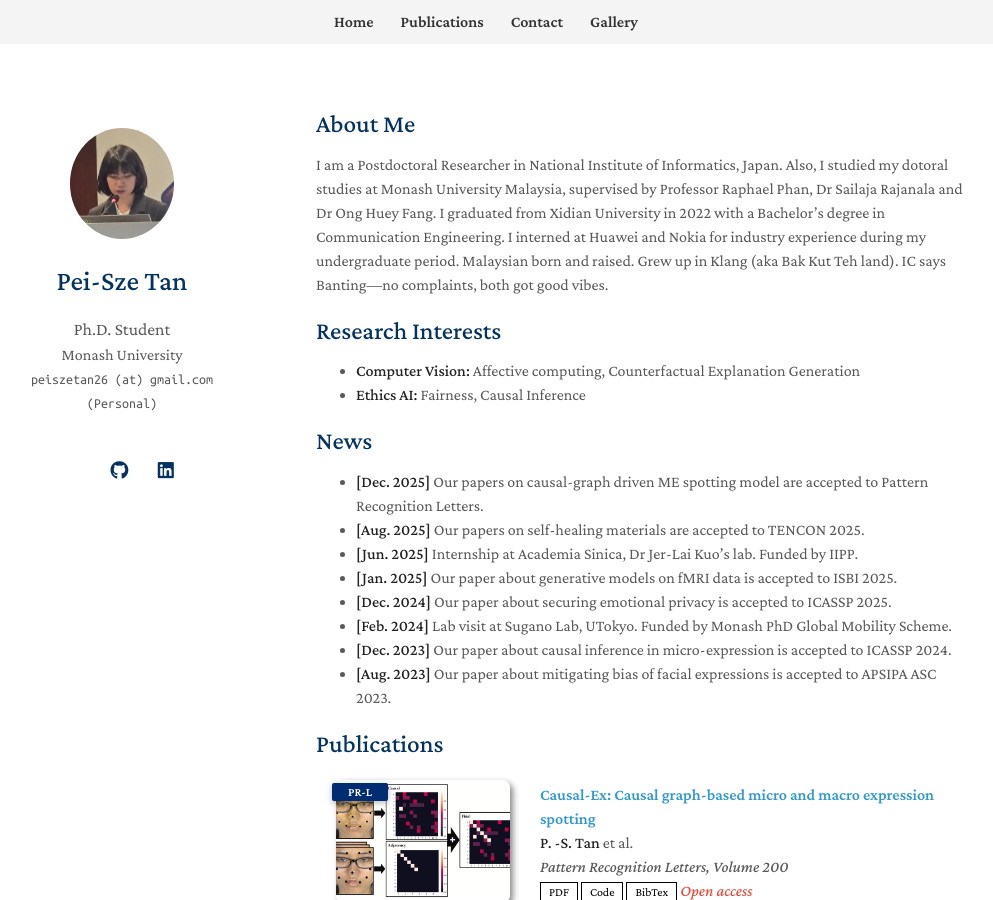
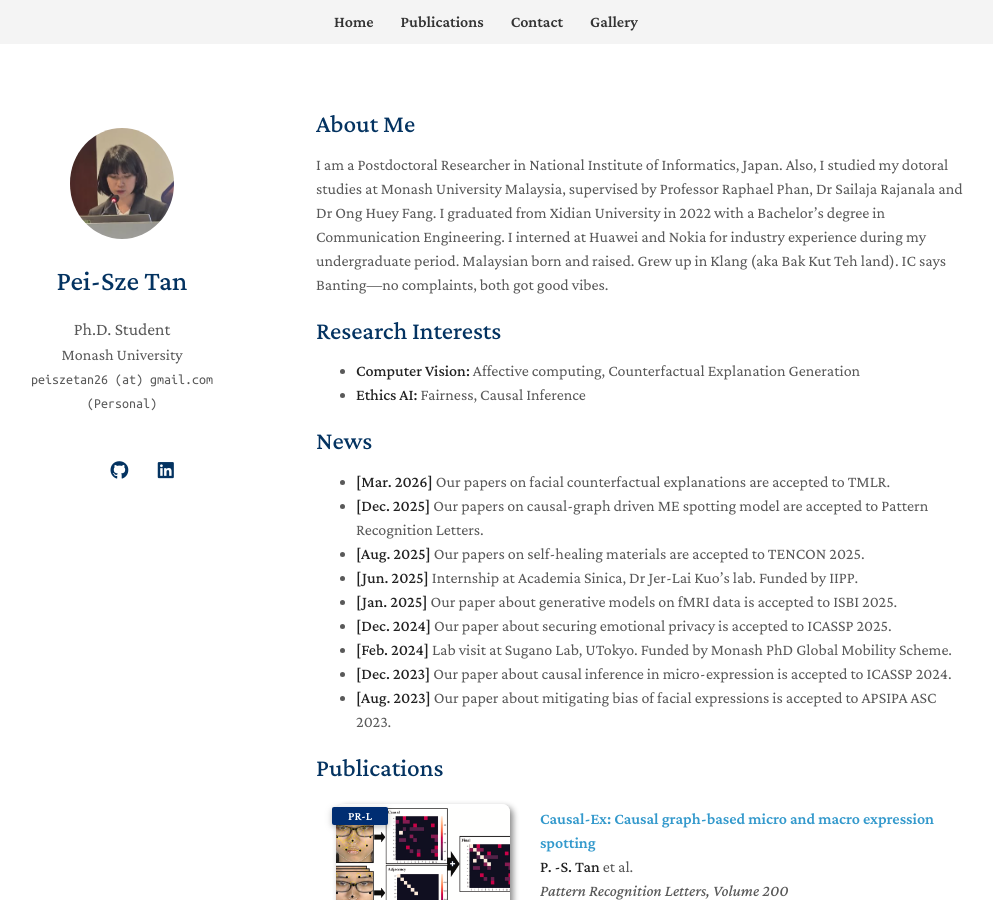
Before and after one commit to noobasuna/tpeisze, a Jekyll site: the page built from index.md, in a window 1280 px wide and 900 px high. Shown: the whole window, without its empty margins (154-1147 px from the left). Built offline with Jekyll 4.4.1, drawn with Linux system fonts in a browser that asks for light colours; a style sheet for code colours, icons or effects is not loaded; our own code applies the rules of GitHub Pages for plain Markdown files.

Commit message:
Add news entry for accepted papers in Mar. 2026

```diff
--- a/index.md
+++ b/index.md
@@ -12,6 +12,7 @@ I am a Postdoctoral Researcher in National Institute of Informatics, Japan. Also
 - **Ethics AI:** Fairness, Causal Inference
 
 ## News
+- **[Mar. 2026]** Our papers on facial counterfactual explanations are accepted to TMLR.
 - **[Dec. 2025]** Our papers on causal-graph driven ME spotting model are accepted to Pattern Recognition Letters.
 - **[Aug. 2025]** Our papers on self-healing materials are accepted to TENCON 2025.
 - **[Jun. 2025]** Internship at Academia Sinica, Dr Jer-Lai Kuo's lab. Funded by IIPP.
```
